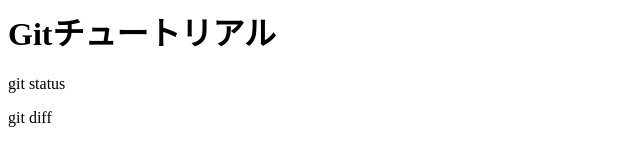
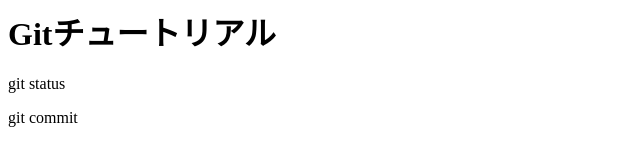
Before and after one commit to sg-uekusa/git_tutorial, a plain HTML site: page index.html in a window 1280 px wide. Shown: the full height of the page, 0-640 px from the left. Drawn offline with Linux system fonts and the light colour scheme.

```diff
--- a/index.html
+++ b/index.html
@@ -1,3 +1,3 @@
 <h1>Gitチュートリアル</h1>
 <p>git status</p>
-<p>git diff</p>
+<p>git commit</p>
```
